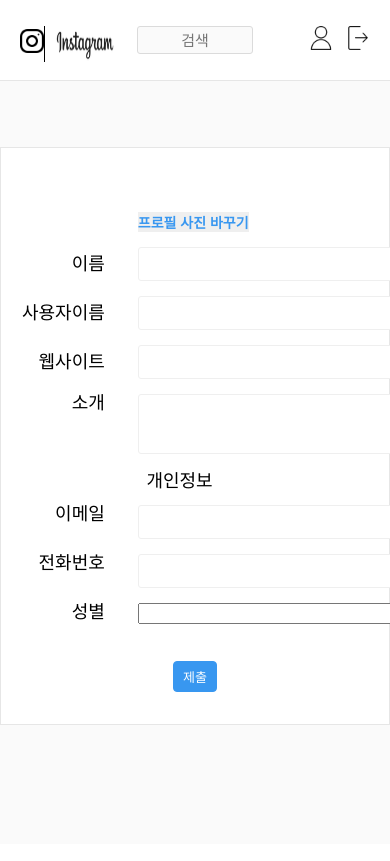
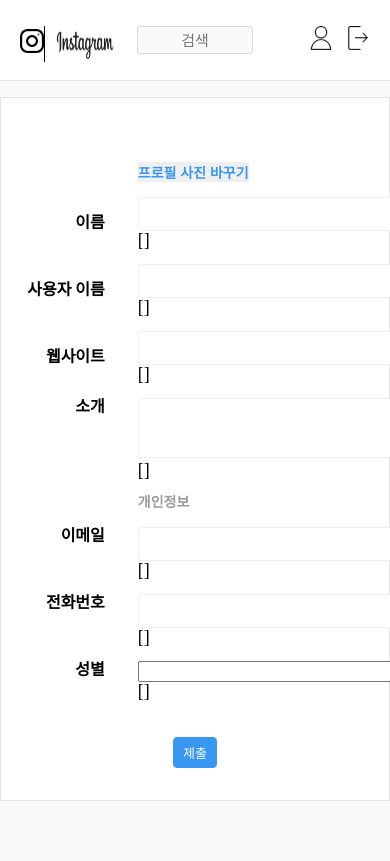
Before and after one commit to hyeongJuKim/instagram-clone-django, a Django app: template posts/templates/users/user_update.html in a window 390 px wide; the page is wider, and only the part inside the window is pictured. Before the commit the page ends 725 px from the top of that part, so only its background shows below. Run offline with Django 3.2, Linux system fonts and the light colour scheme; the template is opened without the code that fills it, so the values that code supplies are empty, except form fields; tables that the repository leaves empty hold one stand-in row (values such as "Sample post"); form fields are guessed from the names that the template uses.

Commit message:
프로필 설정 스타일 변경
- error message 표시
- 반응형 추가

```diff
--- a/posts/static/css/common.css
+++ b/posts/static/css/common.css
@@ -1,3 +1,4 @@
+/* default element */
 body {
     margin: 0;
     background-color: #fafafa;
@@ -10,6 +11,7 @@
     background-color: #fafafa;
 }
 
+/* custom css */
 .inline-block {
     display: inline-block;
 }
@@ -168,7 +170,7 @@
 }
 
 .feed-box-top {
-    height: 28px;
+    height: 32px;
     padding: 16px;
     align-items: center;
     font-weight: 600;
@@ -189,6 +191,7 @@
 
 .feed-box-top > .userName {
     padding-left: 15px;
+    line-height: 32px !important;
 }
 .feed-box-top > .hamburger {
     float:right;
@@ -383,20 +386,49 @@
 
 .profile-box {padding: 32px 0 23px 0;}
 .profile-table{border-spacing: 0 13px;}
-.profile-table-title{font-weight: 500;}
-.profile-table-name{width: 35%; padding-right:32px;}
+.profile-table-title{
+    font-weight: 500;
+    margin-bottom: 2px;
+}
+.profile-table-name{
+    width: 35%;
+    padding-right:32px;
+    font-size: 16px;
+    font-weight: 600;
+}
+.profile-table-divide-name{
+    text-align: left;
+    color: #999;
+    font-size: 14px;
+    font-weight: 600;
+}
 .profile-table-input{width: 65%;}
 .profile-submit-div {margin-bottom: 32px;}
 .profile-table-input input, .profile-table-input textarea {width: 100%;}
 
 
+/* django */
+
+.errorlist {
+    text-align: left;
+    list-style: none;
+    margin: 0;
+    padding: 10px 0;
+    font-size: 13px;
+    color: red;
+}
+
+
 @media (max-width:799px){
+    .main {padding-top: 10px;}
+
     .nav-left > a:first-child {width: 30%;float: left;}
     .nav-left > a:last-child {width: 70%; padding: 0 20px 0 0; float: left; box-sizing: border-box;}
     .nav-logo {padding-right:0; margin-top:3px;}
     .nav-logo-text {padding-left:0;float: right;width: 100%;max-width: 103px;padding-left: 10px;}
     .nav-right > a {margin-left:8%;}
     .nav-icon {margin-left:0;}
+
     .post-box-header, .post-box {font-size:18px;}
     .show-picture {width:100% !important; max-width:600px; height:auto !important;}
     .feed-box {margin: 0 auto 15px auto;}
--- a/posts/templates/posts/post_list.html
+++ b/posts/templates/posts/post_list.html
@@ -79,7 +79,7 @@
                 </div>
                 <div class="feed-box-bottom">
                     <div>
-                        <p>{{post.content}}</p>
+                        <p>{{post.content}}</p>ㅁ
                         <p class="feed-box-write-time">{{post.create_dt|timesince}} 전</p>
                     </div>
                     <div></div>
--- a/posts/templates/users/user_update.html
+++ b/posts/templates/users/user_update.html
@@ -35,46 +35,55 @@
                     <td class="align-r profile-table-name">이름</td>
                     <td class="align-l profile-table-input">
                         <input type="text" name="name" class="input-custom" value="{{user.name}}" maxlength="20" required="true" id="id_name">
+                        {{ form.name.errors }}
                     </td>
 
                 </tr>
                 <tr>
-                    <td class="align-r profile-table-name">사용자이름</td>
+                    <td class="align-r profile-table-name">사용자 이름</td>
                     <td class="align-l profile-table-input">
                         <input type="text" name="user_name" class="input-custom" value="{{user.user_name}}" maxlength="20" required="true" id="id_user_name">
+                        {{ form.user_name.errors }}
                     </td>
                 </tr>
                 <tr>
                     <td class="align-r profile-table-name">웹사이트</td>
                     <td class="align-l profile-table-input">
                         <input type="text" name="web_site" class="input-custom" value="{{user.web_site}}" id="id_web_site">
+                        {{ form.web_site.errors }}
                     </td>
                 </tr>
                 <tr>
                     <td class="align-r profile-table-name vertical-t">소개</td>
                     <td class="align-l profile-table-input">
                         <textarea name="comment" class="textarea-custom" cols="40" rows="30" maxlength="255" id="id_comment">{{user.comment}}</textarea>
+                        {{ form.comment.errors }}
                     </td>
                 </tr>
                 <tr>
-                    <td class="profile-table-name vertical-t" colspan="2">개인정보</td>
-
+                    <td></td>
+                    <td class="profile-table-divide-name vertical-t">개인정보</td>
                 </tr>
                 <tr>
                     <td class="align-r profile-table-name vertical-t">이메일</td>
                     <td class="align-l profile-table-input">
                         <input type="email" name="email" class="input-custom" value="{{user.email}}" required="" id="email">
+                        {{ form.email.errors }}
                     </td>
                 </tr>
                 <tr>
                     <td class="align-r profile-table-name vertical-t">전화번호</td>
                     <td class="align-l profile-table-input">
                         <input type="text" name="phone_number" class="input-custom" value="{{user.phone_number}}" required="" id="id_phone_number">
+                        {{ form.phone_number.errors }}
                     </td>
                 </tr>
                 <tr>
                     <td class="align-r profile-table-name vertical-t">성별</td>
-                    <td class="align-l profile-table-input">{{form.gender}}</td>
+                    <td class="align-l profile-table-input">
+                        {{form.gender}}
+                        {{ form.gender.errors }}
+                    </td>
                 </tr>
             </table>
             <div class="profile-submit-div"><button type="submit" class="btn-default button-submit">제출</button></div>
```
